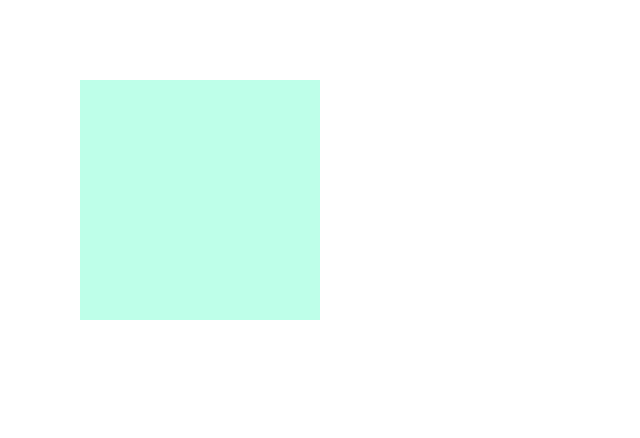
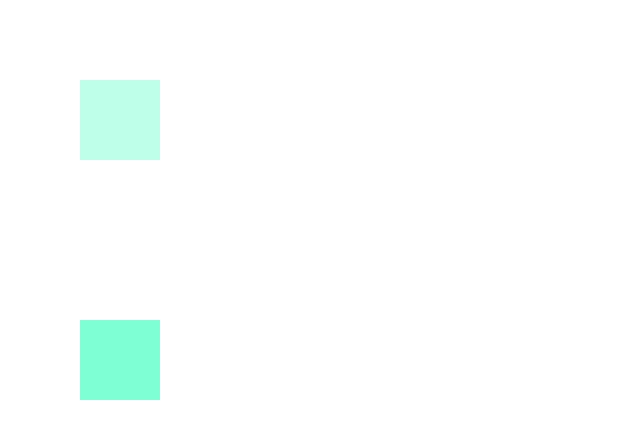
Before and after one commit to hahs-92/framer-motion-basic, a React (Create React App) app: page / in a window 1280 px wide. Shown: the top 438 px of the page, without its empty margins (0-640 px from the left). Built offline with nearby package versions, Linux system fonts and the light colour scheme.

Commit message:
Drag Box2

```diff
--- a/src/App.css
+++ b/src/App.css
@@ -9,7 +9,7 @@
 }
 
 .box-container {
-  padding-bottom: 20rem;
+  padding-bottom: 10rem;
 }
 
 .box {
@@ -17,7 +17,7 @@
   flex-direction: column;
   align-items: center;
   justify-content: center;
-  width: 15rem;
-  height: 15rem;
+  width: 5rem;
+  height: 5rem;
   background-color: aquamarine;
 }
--- a/src/App.js
+++ b/src/App.js
@@ -1,11 +1,13 @@
 import './App.css';
 //componentes
 import Box1 from './components/Box1';
+import Box2 from './components/Box2'
 
 function App() {
   return (
     <div className="App">
       <Box1 />
+      <Box2 />
     </div>
   );
 }
--- /dev/null
+++ b/src/components/Box2.jsx
@@ -0,0 +1,27 @@
+import { motion } from 'framer-motion'
+
+const Box1 = () => {
+    return(
+        <article className='box-container'>
+            <motion.div
+                className='box'
+                drag
+                dragConstraints={{
+                    top: 10,
+                    right: 20,
+                    bottom: 10,
+                    left: 0
+                }}
+                whileHover={{
+                    scale: 1.1
+                }}
+                whileTap={{
+                    scale: 0.9
+                }}
+            >
+            </motion.div>
+        </article>
+    )
+}
+
+export default Box1
```
